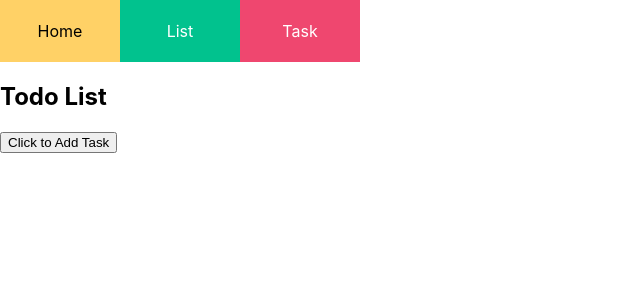
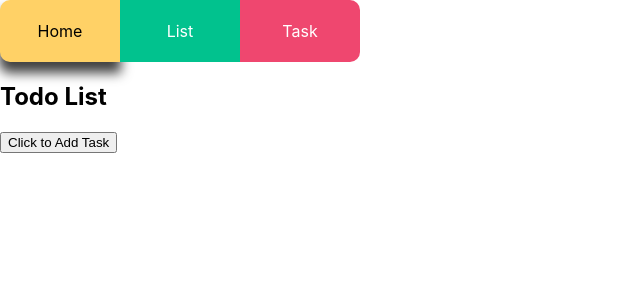
Before and after one commit to mrloulass/Todo-List, a React (Create React App) app: page / in a window 1280 px wide. Shown: the top 300 px of the page, without its empty margins (0-640 px from the left). Built offline with nearby package versions, Linux system fonts and the light colour scheme.

Commit message:
Added style for NavBar

```diff
--- a/src/nav/NavBar.tsx
+++ b/src/nav/NavBar.tsx
@@ -1,41 +1,7 @@
 import React from 'react';
-import { NavLink } from 'react-router-dom';
-import styled from 'styled-components';
-import {colors} from '../styles/colors'
+import {Nav, NavButton} from '../styles/NavBarStyle'
+
 type Props = {};
-
-const Nav = styled.nav`
-  display: flex;
-`;
-
-const NavButton = styled(NavLink)`
-  background: ${colors.white};
-  color: ${colors.black};
-  height: 62px;
-  width: 120px;
-  display: flex;
-  justify-content: center;
-  align-items: center;
-  text-decoration: none;
-
-  &.homeButton {
-    background: ${colors.blue};
-    color: ${colors.white};
-  }
-  &.listButton {
-    background: ${colors.mint};
-    color: ${colors.white};
-  }
-  &.taskButton {
-    background: ${colors.pink};
-    color: ${colors.white};
-  }
-
-  &.active {
-    background: ${colors.yellow};
-    color: ${colors.black};
-  }
-`;
 
 const NavBar: React.FC<Props> = () => {
   return (
--- /dev/null
+++ b/src/styles/NavBarStyle.ts
@@ -0,0 +1,41 @@
+import styled from 'styled-components';
+import { colors } from './colors';
+import { NavLink } from 'react-router-dom';
+
+export const Nav = styled.nav`
+  display: flex;
+`;
+
+export const NavButton = styled(NavLink)`
+  background: ${colors.white};
+  color: ${colors.black};
+  height: 62px;
+  width: 120px;
+  display: flex;
+  justify-content: center;
+  align-items: center;
+  text-decoration: none;
+
+  &.homeButton {
+    background: ${colors.blue};
+    color: ${colors.white};
+    border-top-left-radius: 10px;
+    border-bottom-left-radius: 10px;
+  }
+  &.listButton {
+    background: ${colors.mint};
+    color: ${colors.white};
+  }
+  &.taskButton {
+    background: ${colors.pink};
+    color: ${colors.white};
+    border-top-right-radius: 10px;
+    border-bottom-right-radius: 10px;
+  }
+
+  &.active {
+    background: ${colors.yellow};
+    color: ${colors.black};
+    box-shadow: 0px 10px 12px 1px rgba(0, 0, 0, .75);
+  }
+`;
```
